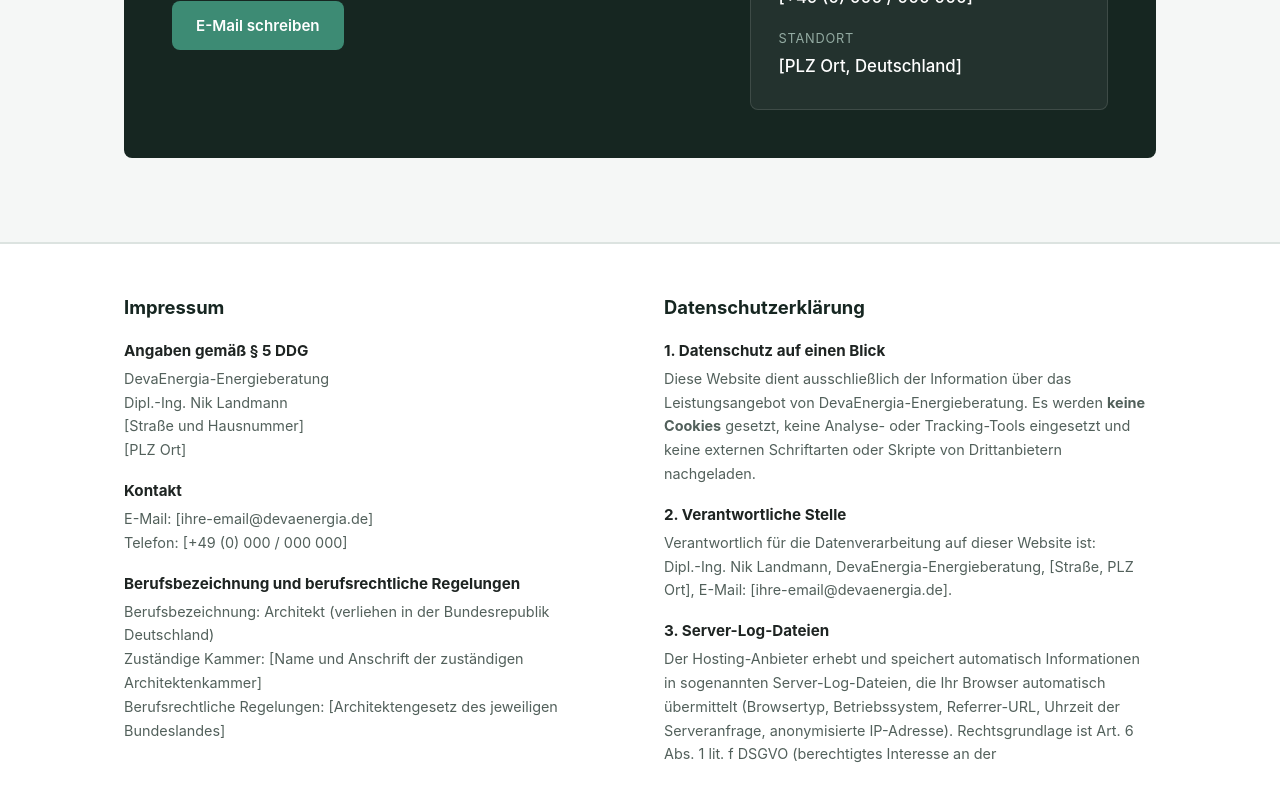
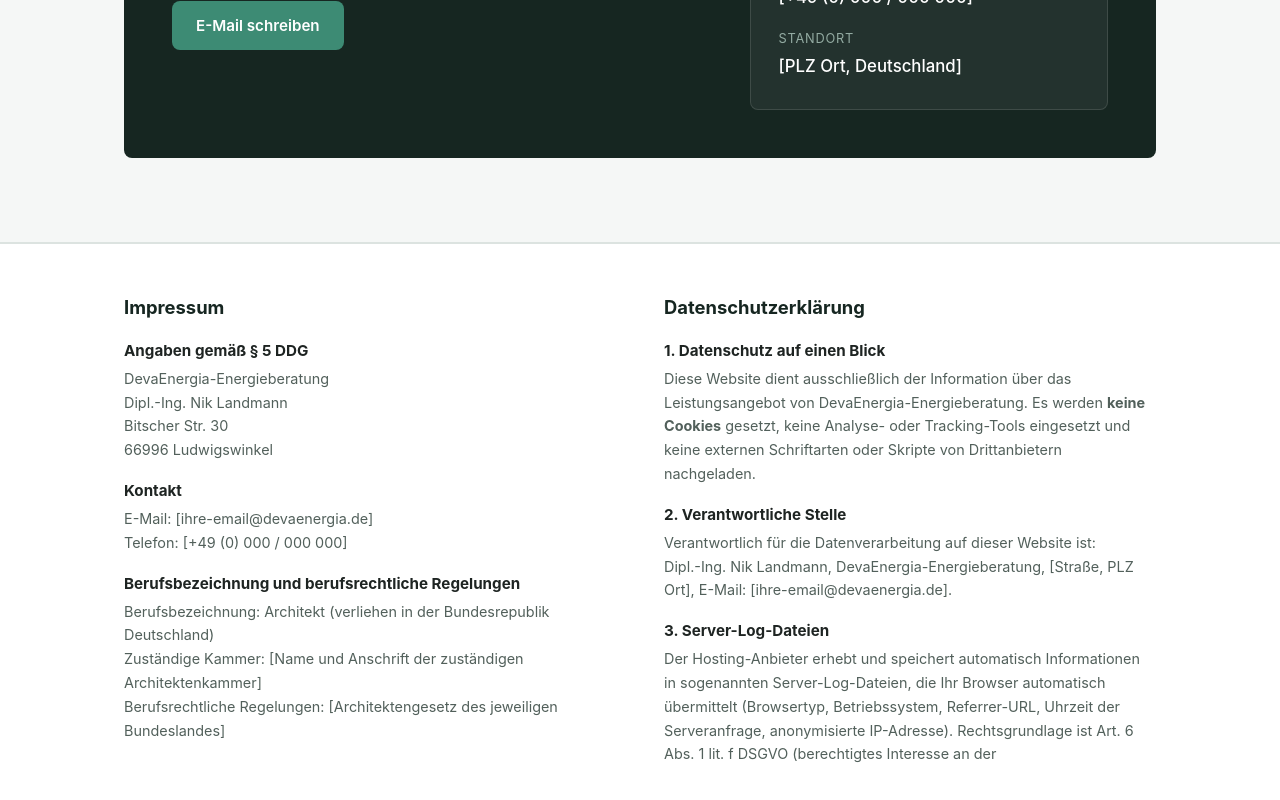
Before and after one commit to StarflyerEB/devaenergia-website, a plain HTML site: page index.html in a window 1280 px wide. Shown: the part 3433-4233 px from the top of the page. Drawn offline with Linux system fonts and the light colour scheme.

Commit message:
Update index.html

```diff
--- a/index.html
+++ b/index.html
@@ -818,8 +818,8 @@
         <p>
           DevaEnergia-Energieberatung<br>
           Dipl.-Ing. Nik Landmann<br>
-          [Straße und Hausnummer]<br>
-          [PLZ Ort]
+          Bitscher Str. 30<br>
+          66996 Ludwigswinkel
         </p>
 
         <h4>Kontakt</h4>
```
